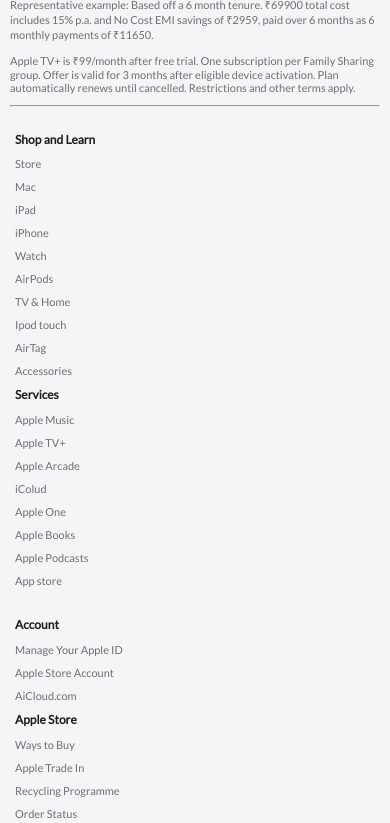
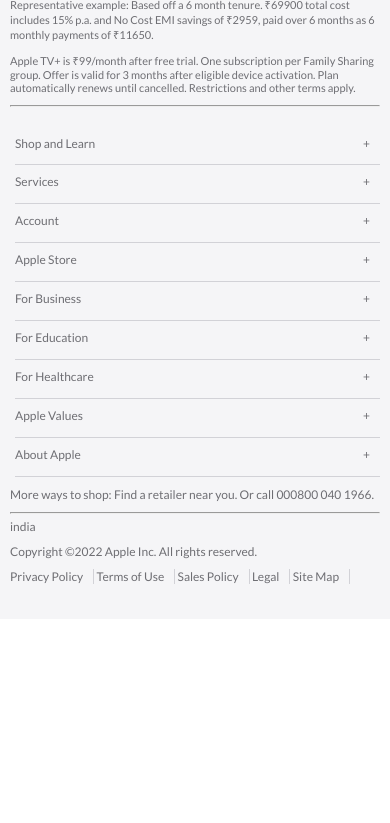
Before and after one commit to Jainex17/Apple_Home_Page, a plain HTML site: page index.html in a window 390 px wide. Shown: the part 4508-5331 px from the top of the page. After the commit the page ends 5127 px from the top, so only its background shows below. Drawn offline with Linux system fonts and the light colour scheme.

Commit message:
res v0.5
footer res update

```diff
--- a/mediastyle.css
+++ b/mediastyle.css
@@ -162,6 +162,9 @@
         justify-content: end;
         height: 80%;
     }
+    .homepage_section2 .modual .unit-text-wrapper h4:first-child img{
+        width: 40%;
+    }
 }
 /*          footer         */
 @media only screen and (max-width: 769px) {
@@ -175,6 +178,37 @@
     .foot_nav {
         font-size: 11px;
         flex-direction: column;
+        padding-bottom: 0;
+    }
+    .foot_nav .foot_colum .foot_colum_section{
+        border-bottom: 1px solid #d2d2d7;
+        padding: 8px 0;
+    }
+    .foot_nav .foot_colum .foot_colum_section_label{
+        padding: 0px;
+    }
+    .foot_nav .foot_colum .foot_colum_section_title{
+        margin-top: 1px;
+        color:#6e6e73;
+        font-weight: 500;
+    }
+    .foot_nav .foot_colum .foot_colum_section_title::after{
+        content: "+";
+        float: right;
+        margin-right: 10px;
+    }
+    .foot_nav .foot_colum .foot_colum_section_list{
+        height: 0;
+        display: none;
+    }
+    .foot_nav .foot_colum_section ~ .foot_colum_section{
+        padding: 8px 0;
+    }
+
+
+    .foot_content .bottom_foot .bottom_foot_shop{
+        padding-top: 0px;
+        padding-bottom: 10px;
     }
     .foot_content .bottom_foot .bottom_foot_city {
         float: unset;
--- a/style.css
+++ b/style.css
@@ -306,6 +306,9 @@ footer .foot_content .foot_note ul li a{
     padding-bottom: 20px;
     font-size: 13px;
 }
+.foot_btn{
+    display: none;
+}
 .foot_nav .foot_colum {
     flex-basis: 25%;
     margin-left: 5px;
```
Also changed, not shown: index.html (line endings or trailing spaces).
